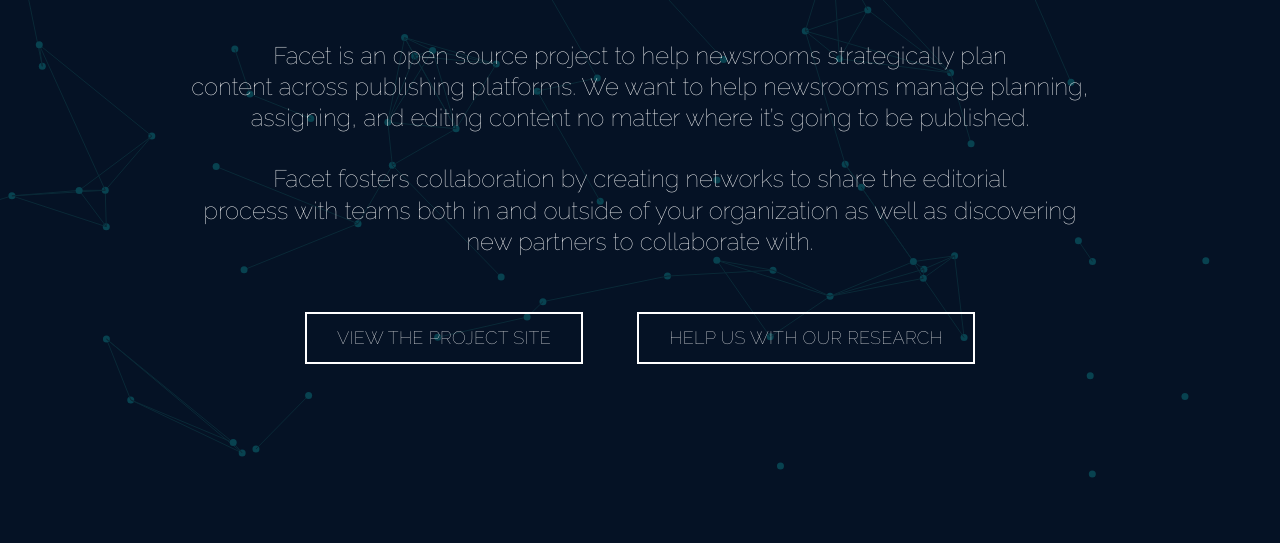
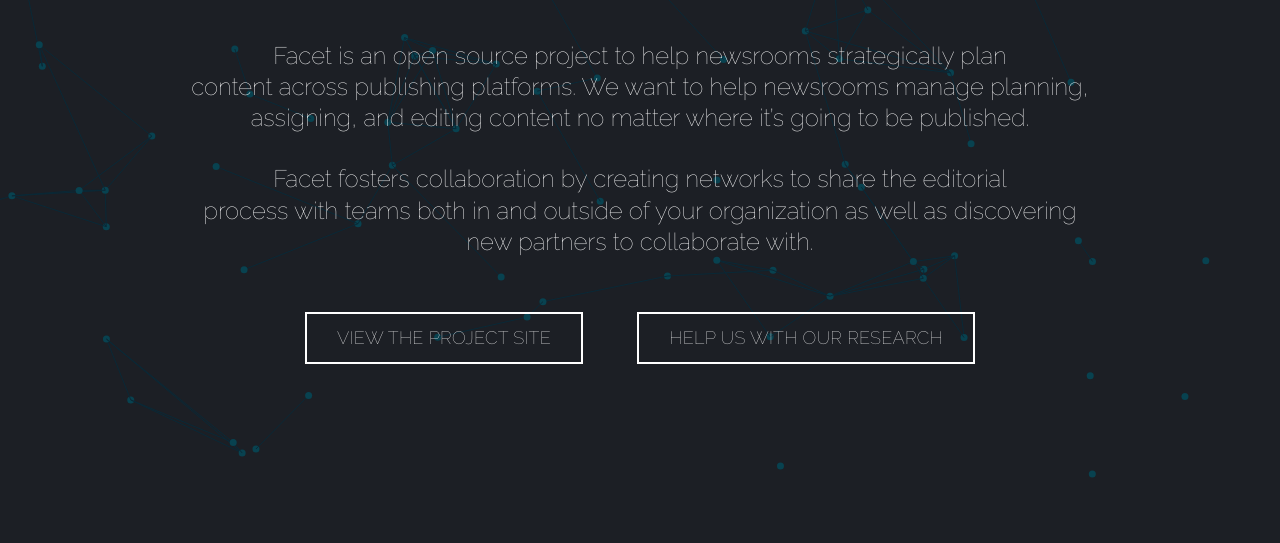
Before and after one commit to ProjectFacet/projectfacet.github.io, a plain HTML site: page index.html in a window 1280 px wide. Shown: the part 257-800 px from the top of the page. Drawn offline with Linux system fonts and the light colour scheme; animation ran at ten frames a second.

Commit message:
changed bg to match new site

```diff
--- a/static/css/style.css
+++ b/static/css/style.css
@@ -56,7 +56,7 @@ html, body {
 }
 
 body {
-  background: #051225;
+  background: #1c1f25;
   font-family: 'Raleway', sans-serif;
   color: #fff;
   line-height: 1.3;
```
